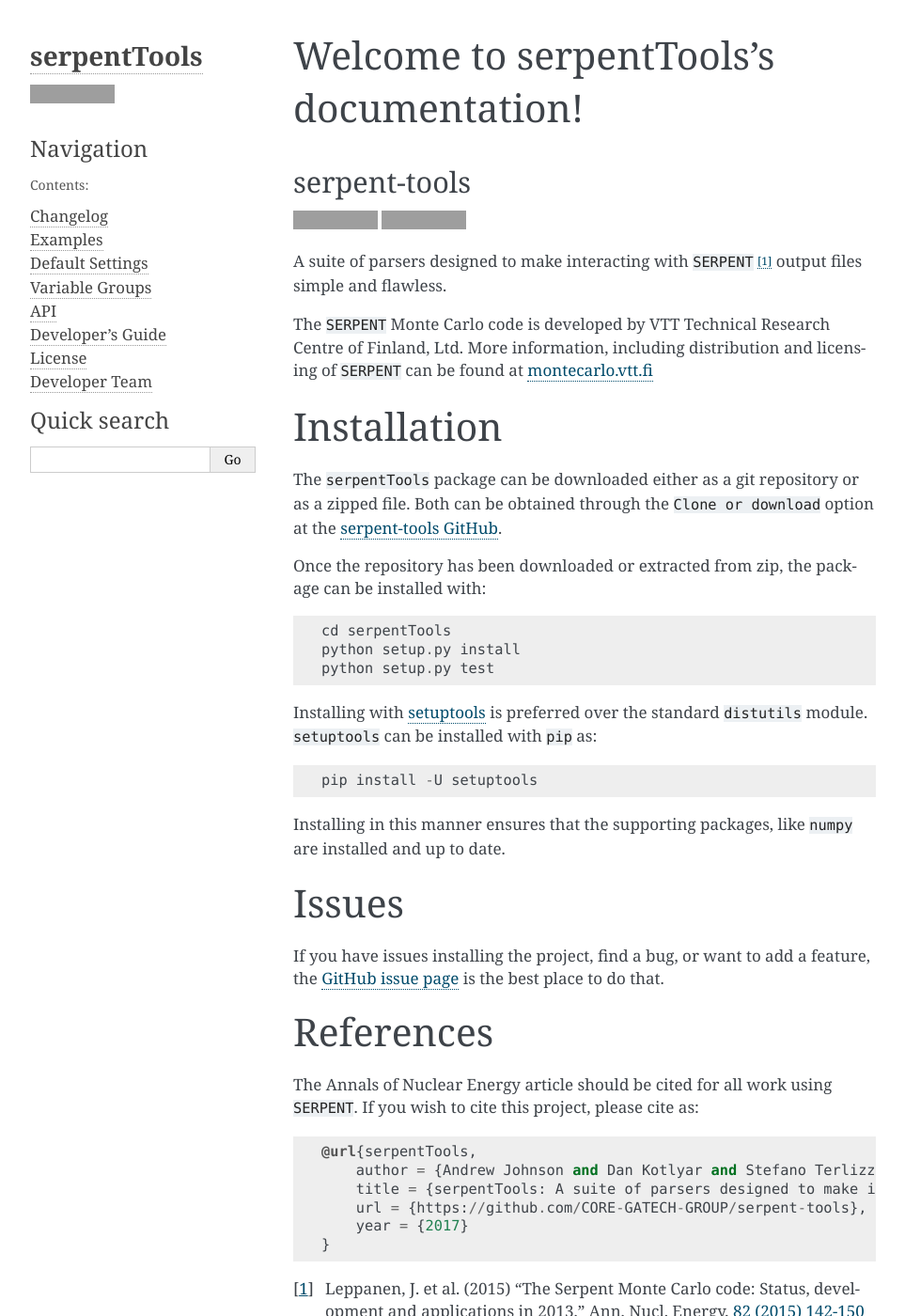
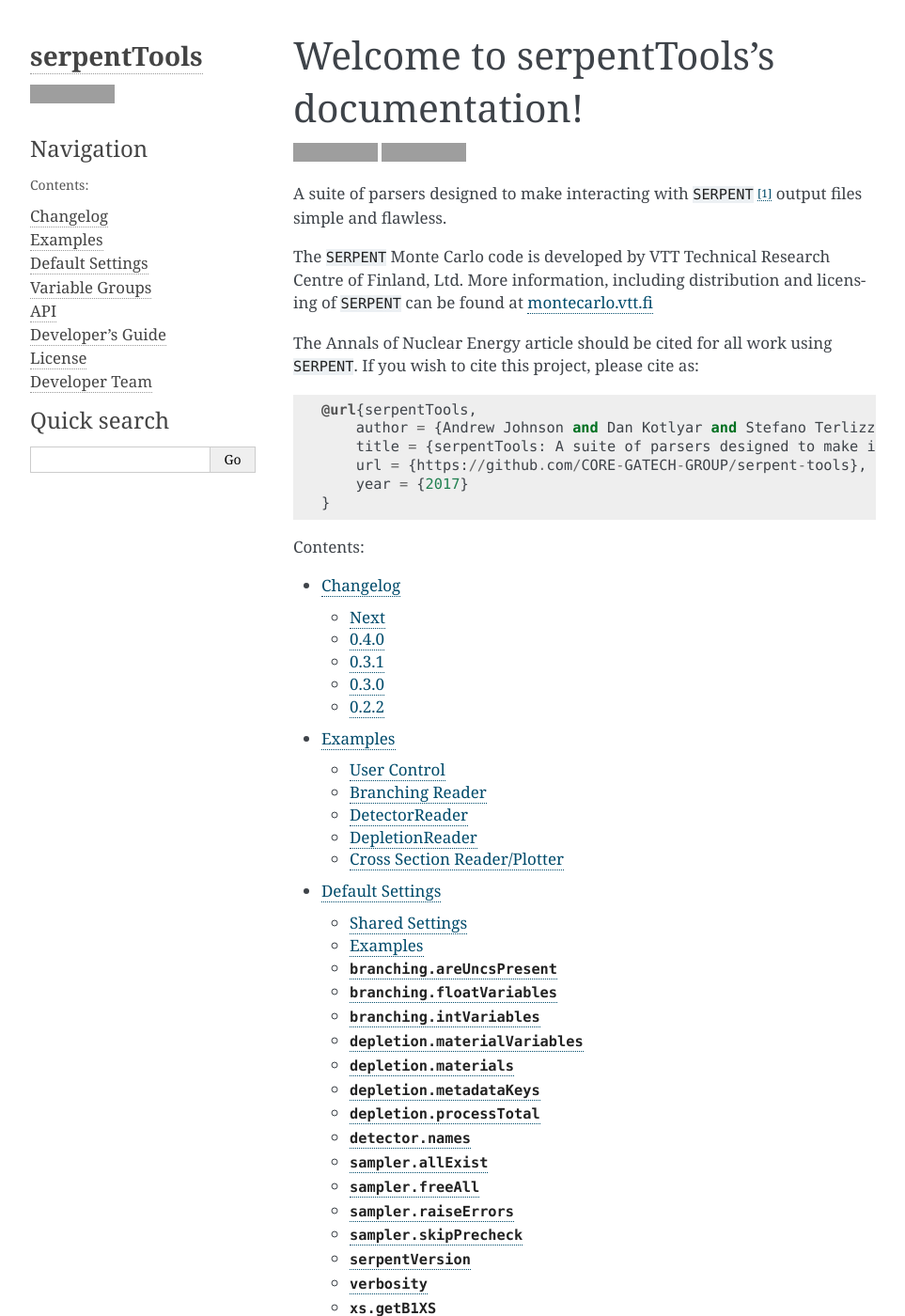
Before and after one commit to CORE-GATECH-GROUP/serpent-tools, a Sphinx documentation site: the page built from docs/index.rst, in a window 1280 px wide and 1400 px high. Shown: the whole window at 94% size, without its empty margins (148-1111 px from the left). Built offline with Sphinx 7.4.7, drawn with Linux system fonts in a browser that asks for light colours; some of the changed lines change nothing that is shown; some of the changed text lies outside the part shown; grey boxes are pictures that could not be loaded.

Commit message:
DOC - Update PR template, docs/index, and README
Better links and formatting for README.
No more inclusion of the REPO readme, just include some of the nicer
bits.

Pull request template has some better tips and direct links to
developer guides that should ease review process

```diff
--- a/README.rst
+++ b/README.rst
@@ -2,15 +2,13 @@
 serpent-tools
 =============
 
-.. only:: html
+.. image:: https://travis-ci.org/CORE-GATECH-GROUP/serpent-tools.svg?branch=develop
+    :target: https://travis-ci.org/CORE-GATECH-GROUP/serpent-tools
+    :alt: Build status - develop
 
-    .. image:: https://travis-ci.org/CORE-GATECH-GROUP/serpent-tools.svg?branch=develop
-        :target: https://travis-ci.org/CORE-GATECH-GROUP/serpent-tools
-        :alt: Build status - develop
-
-    .. image:: https://readthedocs.org/projects/serpent-tools/badge/?version=latest
-        :target: http://serpent-tools.readthedocs.io/en/latest/?badge=latest
-        :alt: Documentation Status
+.. image:: https://readthedocs.org/projects/serpent-tools/badge/?version=latest
+    :target: http://serpent-tools.readthedocs.io/en/latest/?badge=latest
+    :alt: Documentation Status
 
 A suite of parsers designed to make interacting with
 ``SERPENT`` [1]_ output files simple and flawless.
--- a/docs/index.rst
+++ b/docs/index.rst
@@ -6,7 +6,33 @@
 Welcome to serpentTools's documentation!
 ========================================
 
-.. include:: ../README.rst
+.. only:: html
+
+    .. image:: https://travis-ci.org/CORE-GATECH-GROUP/serpent-tools.svg?branch=develop
+        :target: https://travis-ci.org/CORE-GATECH-GROUP/serpent-tools
+        :alt: Build status - develop
+
+    .. image:: https://readthedocs.org/projects/serpent-tools/badge/?version=latest
+        :target: http://serpent-tools.readthedocs.io/en/latest/?badge=latest
+        :alt: Documentation Status
+
+A suite of parsers designed to make interacting with
+``SERPENT`` [1]_ output files simple and flawless.
+
+The ``SERPENT`` Monte Carlo code
+is developed by VTT Technical Research Centre of Finland, Ltd.
+More information, including distribution and licensing of ``SERPENT`` can be
+found at `<montecarlo.vtt.fi>`_
+
+The Annals of Nuclear Energy article should be cited for all work
+using ``SERPENT``. If you wish to cite this project, please cite as::
+
+    @url{serpentTools,
+        author = {Andrew Johnson and Dan Kotlyar and Stefano Terlizzi and Gavin Ridley},
+        title = {serpentTools: A suite of parsers designed to make interacting with SERPENT outputs simple and flawless},
+        url = {https://github.com/CORE-GATECH-GROUP/serpent-tools},
+        year = {2017}
+    }
 
 .. toctree::
    :maxdepth: 2
@@ -21,6 +47,10 @@
    license
    contributors
 
+.. [1] Leppanen, J. et al. (2015) "The Serpent Monte Carlo code: Status,
+    development and applications in 2013." Ann. Nucl. Energy, `82 (2015) 142-150
+    <http://www.sciencedirect.com/science/article/pii/S0306454914004095>`_
+
 Indices and tables
 ==================
 
```
Also changed, not shown: .github/pull_request_template.md.
